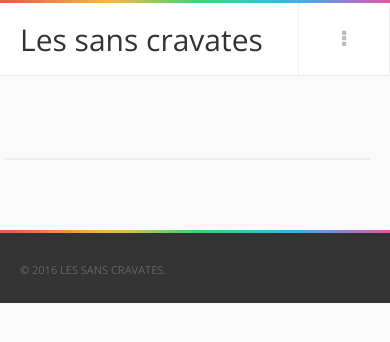
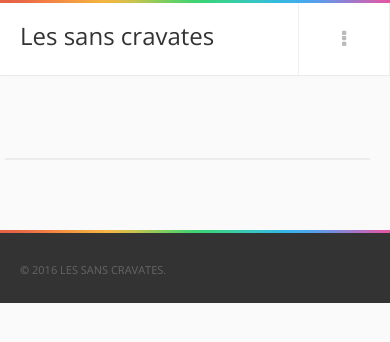
Before and after one commit to les-sans-cravates/blog, a Jekyll site: the page built from index.html, in a window 390 px wide. Shown: the top 342 px of the page. Built offline with Jekyll 4.4.1, drawn with Linux system fonts in a browser that asks for light colours.

Commit message:
fix css nav and title

```diff
--- a/_includes/head.html
+++ b/_includes/head.html
@@ -10,7 +10,7 @@
 
     <!-- CSS -->
     <link rel="stylesheet" href="css/reset.css" type="text/css" />
-    <link rel="stylesheet" href="css/styleses.css" type="text/css" />
+    <link rel="stylesheet" href="css/style.css" type="text/css" />
     <link rel="stylesheet" href="css/elements.css" type="text/css" />
     <link rel="stylesheet" href="css/responsive.css" type="text/css" />
     <link rel="stylesheet" href="css/font-awesome.css" type="text/css" />
--- a/css/responsive.css
+++ b/css/responsive.css
@@ -132,7 +132,7 @@
 
 	#nav_logo img{ opacity: 0; }
 
-	#nav_logo{ background: url(../img/logox2.png) 0 0 / 156px 32px;	}
+	// #nav_logo{ background: url(../img/logox2.png) 0 0 / 156px 32px;	}
 
 	#nav_searchbox input{ background: #fff url(../img/searchx2.png) no-repeat 5px center / 15px; }
 
--- a/css/styleses.css
+++ b/css/style.css
@@ -68,6 +68,10 @@ h2,
 	line-height: 1.2;
 
 	margin: 0 0 8px;
+}
+
+@media only screen and (max-width: 767px) {
+	.h2_like { font-size: 24px; }
 }
 
 .h2_like { font-weight: 300; }
```
